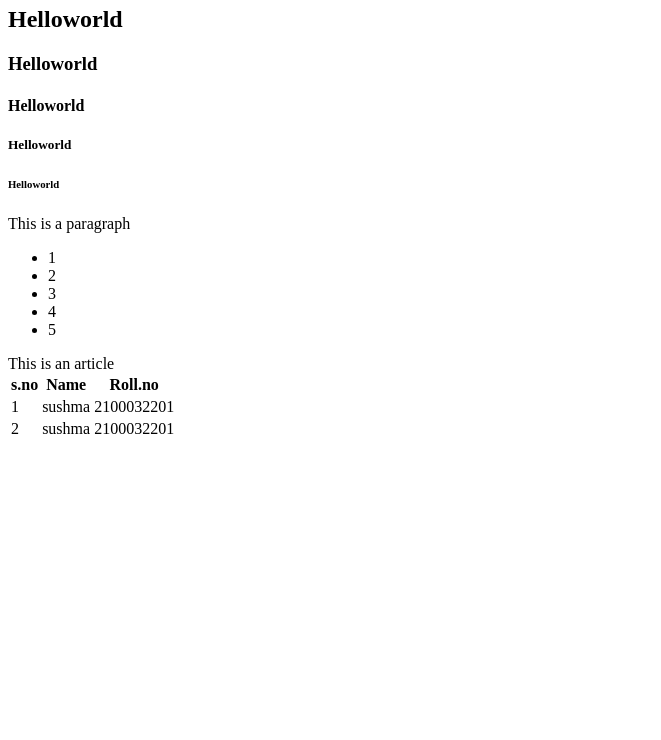
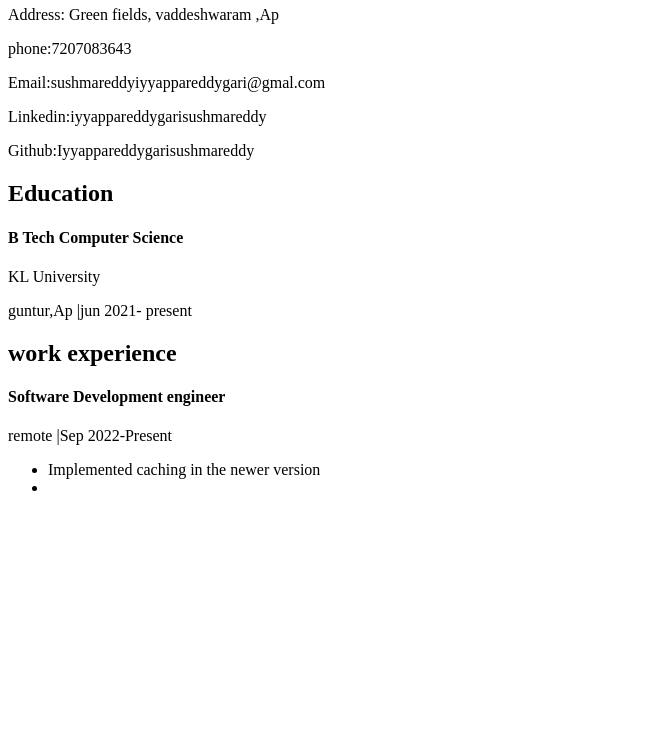
Before and after one commit to IyyappareddygariSushmaReddy/resume, a plain HTML site: page index.html in a window 1280 px wide. Shown: the part 60-800 px from the top of the page, without its empty margins (0-661 px from the left). Drawn offline with Linux system fonts and the light colour scheme.

Commit message:
ades some more details

```diff
--- a/index.html
+++ b/index.html
@@ -5,43 +5,42 @@
 
     </head>
     <body>
-        <h1>Helloworld</h1>
-        <h2>Helloworld</h2>
-        <h3>Helloworld</h3>
-        <h4>Helloworld</h4>
-        <h5>Helloworld</h5>
-        <h6>Helloworld</h6>
-        <p>This is a paragraph</p>
-        <ul>
+        <h1>IYYAPPAREDDYGARI SUSHMA REDDY</h1>
+        <div class="personal-info">
+            <p>Address: Green fields, vaddeshwaram ,Ap</p>
+            <p>
+                phone:7207083643
+            </p>
+            <p>
+                Email:sushmareddyiyyappareddygari@gmal.com
+            </p>
+            <p>
+                Linkedin:iyyappareddygarisushmareddy
+            </p>
+            <p>
+                Github:Iyyappareddygarisushmareddy
+            </p>
+        </div>
+        <div class="Education-section">
+            <h2>Education</h2>
+            <h4>B Tech Computer Science</h4>
+            <p>KL University</p>
+            <p>guntur,Ap |jun 2021- present</p>
+        </div>
+        <div class="WORK EXPERIENCE">
+            <h2>work experience</h2>
+            <h4>Software Development engineer</h4>
+            <p>remote |Sep 2022-Present</p>
+            <ul>
+                <li>
+                    Implemented caching in the newer version
+                </li>
+                <li>
 
-            <li>1</li>
-            <li>2</li>
-            <li>3</li>
-            <li>4</li>
-            <li>5</li>
-        </ul>
-        <article>This is an article</article>
-        <table>
-            <head>
-                <th>s.no</th>
-                <th>Name</th>
-                <th>Roll.no</th>
+                </li>
+            </ul>
+        </div>
 
-            </head>
-            <body>
-                <tr>
-                <td>1</td>
-                <td>sushma</td>
-                <td>2100032201</td>
-                </tr>
-                <tr>
-                    <td>2</td>
-                <td>sushma</td>
-                <td>2100032201</td>
-                </tr>
-            </body>
-
-        </table>
 
 
     </body>
```
